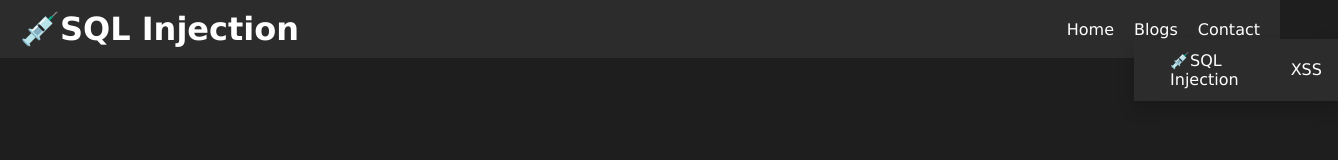
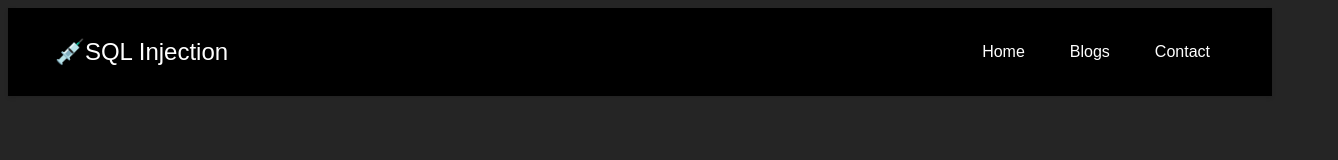
Before and after one commit to Orappan/Orappan.github.io, a plain HTML site: page blogs/sqli/index.html in a window 1280 px wide. Shown: the whole page, 1338 px wide, since content can reach past the window. Drawn offline with Linux system fonts and the light colour scheme.

Commit message:
Update styles.css

```diff
--- a/blogs/sqli/styles.css
+++ b/blogs/sqli/styles.css
@@ -1,78 +1,112 @@
-body {
-    margin: 0;
-    font-family: Verdana, sans-serif;
-    background-color: #1e1e1e;
-    color: #dcdcdc;
-    display: flex;
-    flex-direction: column;
-    height: 100vh;
-    overflow: hidden;
-}
-
-.navbar {
-    width: 100%;
-    background-color: #2c2c2c;
-    padding: 10px 20px;
+/* Reset some default styles */
+* {
+    margin: 1;
+    padding: 0;
     box-sizing: border-box;
 }
 
+/* Basic body styling */
+body {
+    font-family: Arial, sans-serif;
+    line-height: 1.6;
+    background-color: #252525;
+    color: #333333;
+}
+
+/* Header Navbar styling */
+.navbar {
+    background-color: #000000; /* Primary color */
+    padding: 15px 0;
+    position: sticky;
+    top: 0;
+    width: 100%;
+    box-shadow: 0 2px 4px rgba(0, 0, 0, 0.1);
+    z-index: 1000;
+}
+
+/* Container for navbar content */
 .navbar-container {
+    max-width: 1200px;
+    margin: 0 auto;
+    padding: 0 15px;
     display: flex;
     justify-content: space-between;
     align-items: center;
 }
 
+/* Navbar heading */
 .navbar-heading {
-    color: white;
-    font-size: 2em;
-    font-weight: bold;
+    font-size: 24px;
+    color: #fff;
 }
 
+/* Navbar menu styling */
 .navbar-menu ul {
     list-style: none;
-    margin: 0;
-    padding: 0;
     display: flex;
-    align-items: center;
+    gap: 15px;
 }
 
-.navbar-menu ul li {
-    margin-left: 20px;
+.navbar-menu a {
+    text-decoration: none;
+    color: #fff;
+    font-size: 16px;
+    padding: 10px 15px;
+    border-radius: 4px;
+    transition: background-color 0.3s ease;
+}
+
+.navbar-menu a:hover {
+    background-color: #333333; /* Darker shade for hover */
+}
+
+/* Dropdown menu styles */
+.blogs-dropdown {
     position: relative;
 }
 
-.navbar-menu ul li a {
-    color: white;
-    text-decoration: none;
-    font-size: 1em;
-}
-
-
-.blogs-dropdown {
-    position: relative;
-    display: inline-block;
-}
-
-.blogs-dropdown-contents {
+.blogs-dropdown .blogs-dropdown-contents {
     display: none;
     position: absolute;
-    background-color: #2c2c2c;
-    min-width: 160px;
-    box-shadow: 0px 8px 16px 0px rgba(0,0,0,0.2);
-    z-index: 1;
-}
-
-.blogs-dropdown-contents li a {
-    color: black;
-    padding: 12px 16px;
-    text-decoration: none;
-    display: block;
-}
-
-.blogs-dropdown-contents li a:hover {
-    background-color: black;
+    top: 100%;
+    left: 0;
+    background-color: #333333; /* Same as navbar background */
+    min-width: 150px;
+    box-shadow: 0 4px 8px rgba(0, 0, 0, 0.2);
+    z-index: 2000;
+    border-radius: 4px;
 }
 
 .blogs-dropdown:hover .blogs-dropdown-contents {
     display: block;
 }
+
+.blogs-dropdown-contents li {
+    padding: 10px 15px;
+}
+
+.blogs-dropdown-contents a {
+    color: #fff;
+}
+
+.blogs-dropdown-contents a:hover {
+    background-color: #000000; /* Darker shade for hover */
+}
+
+/* Mobile responsiveness */
+@media (max-width: 768px) {
+    .navbar-menu ul {
+        flex-direction: column;
+        gap: 10px;
+    }
+
+    .blogs-dropdown .blogs-dropdown-contents {
+        position: static;
+        display: block;
+        box-shadow: none;
+    }
+
+    .blogs-dropdown:hover .blogs-dropdown-contents {
+        display: block;
+    }
+}
```
